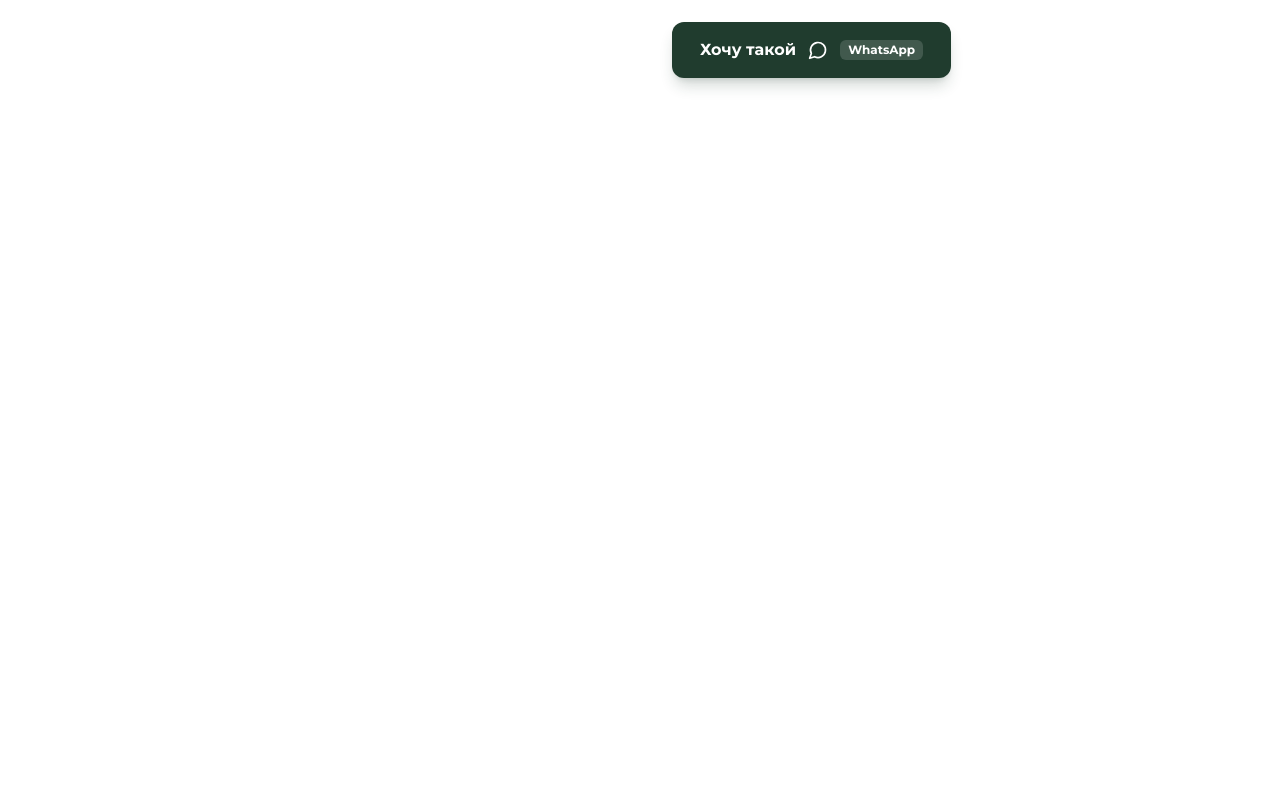
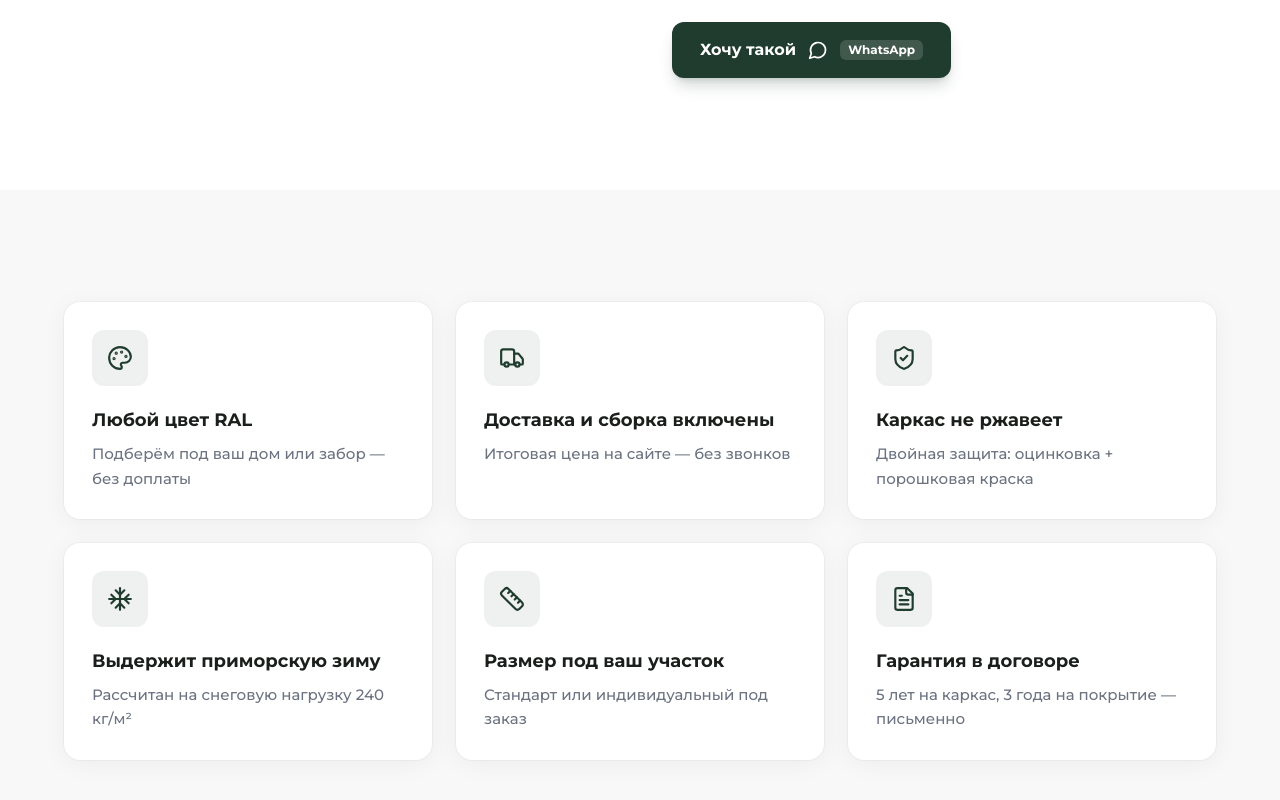
Before and after one commit to pr-poehali-dev/lialia-single-page-site, a React (Vite) app: page / in a window 1280 px wide. Shown: the part 2185-2985 px from the top of the page. Before the commit the page ends 2375 px from the top, so only its background shows below. Built offline with nearby package versions, Linux system fonts and the light colour scheme.

Commit message:
feat: add benefits block section

```diff
--- /dev/null
+++ b/src/components/Benefits.tsx
@@ -0,0 +1,63 @@
+import Icon from "@/components/ui/icon";
+
+const benefits = [
+  {
+    icon: "Palette",
+    title: "Любой цвет RAL",
+    text: "Подберём под ваш дом или забор — без доплаты",
+  },
+  {
+    icon: "Truck",
+    title: "Доставка и сборка включены",
+    text: "Итоговая цена на сайте — без звонков",
+  },
+  {
+    icon: "ShieldCheck",
+    title: "Каркас не ржавеет",
+    text: "Двойная защита: оцинковка + порошковая краска",
+  },
+  {
+    icon: "Snowflake",
+    title: "Выдержит приморскую зиму",
+    text: "Рассчитан на снеговую нагрузку 240 кг/м²",
+  },
+  {
+    icon: "Ruler",
+    title: "Размер под ваш участок",
+    text: "Стандарт или индивидуальный под заказ",
+  },
+  {
+    icon: "FileText",
+    title: "Гарантия в договоре",
+    text: "5 лет на каркас, 3 года на покрытие — письменно",
+  },
+];
+
+const Benefits = () => {
+  return (
+    <section className="w-full bg-[#F8F8F8] px-6 py-20 sm:px-10 lg:py-28">
+      <div className="mx-auto max-w-6xl">
+        <div className="grid gap-6 sm:grid-cols-2 lg:grid-cols-3">
+          {benefits.map((b) => (
+            <div
+              key={b.title}
+              className="rounded-2xl bg-white p-7 shadow-[0_4px_24px_rgba(0,0,0,0.05)] ring-1 ring-black/[0.03] transition-all hover:-translate-y-1 hover:shadow-[0_12px_32px_rgba(0,0,0,0.09)]"
+            >
+              <span className="flex h-14 w-14 items-center justify-center rounded-xl bg-brand/[0.07]">
+                <Icon name={b.icon} size={26} className="text-brand" />
+              </span>
+              <h3 className="mt-5 font-display text-lg font-bold text-[#1a1f1c]">
+                {b.title}
+              </h3>
+              <p className="mt-2 text-[15px] leading-relaxed text-gray-500">
+                {b.text}
+              </p>
+            </div>
+          ))}
+        </div>
+      </div>
+    </section>
+  );
+};
+
+export default Benefits;
--- a/src/pages/Index.tsx
+++ b/src/pages/Index.tsx
@@ -1,6 +1,7 @@
 import Hero from "@/components/Hero";
 import Pain from "@/components/Pain";
 import Solution from "@/components/Solution";
+import Benefits from "@/components/Benefits";
 
 const Index = () => {
   return (
@@ -8,6 +9,7 @@ const Index = () => {
       <Hero />
       <Pain />
       <Solution />
+      <Benefits />
     </main>
   );
 };
```
